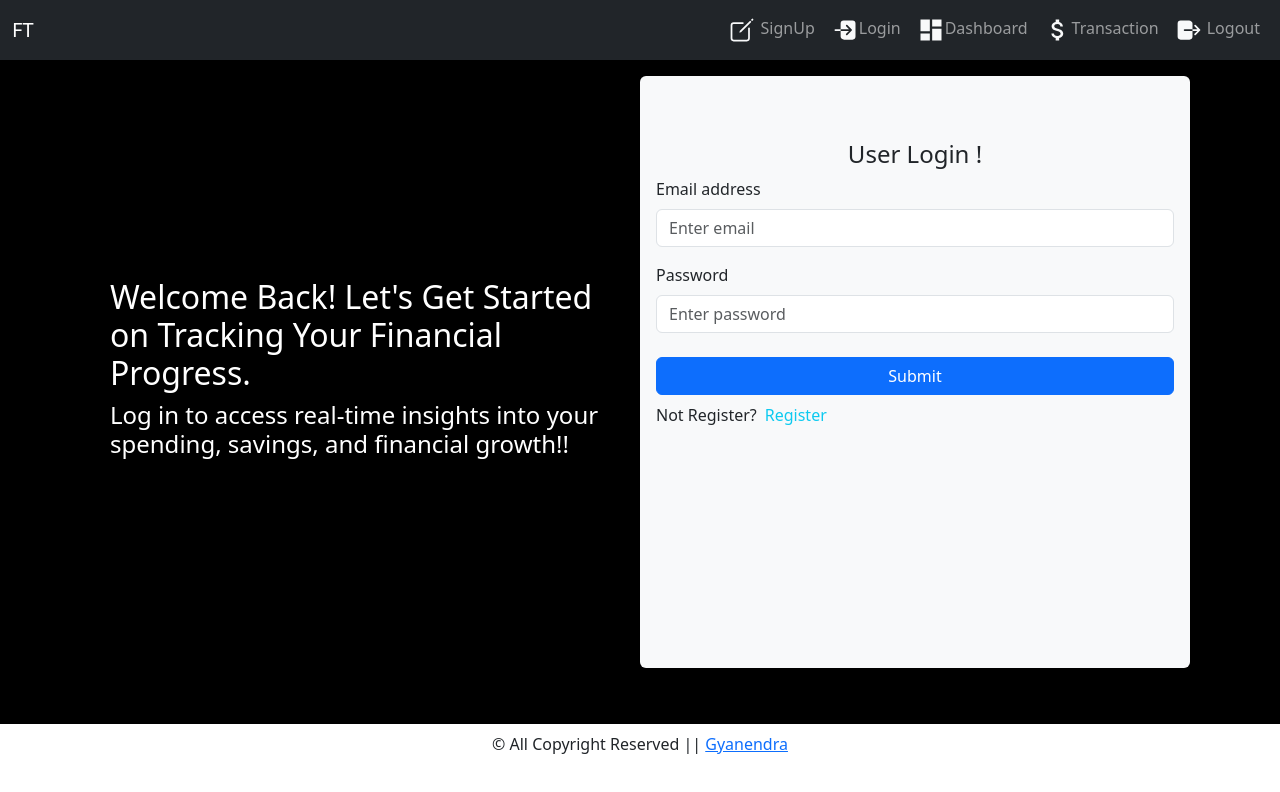
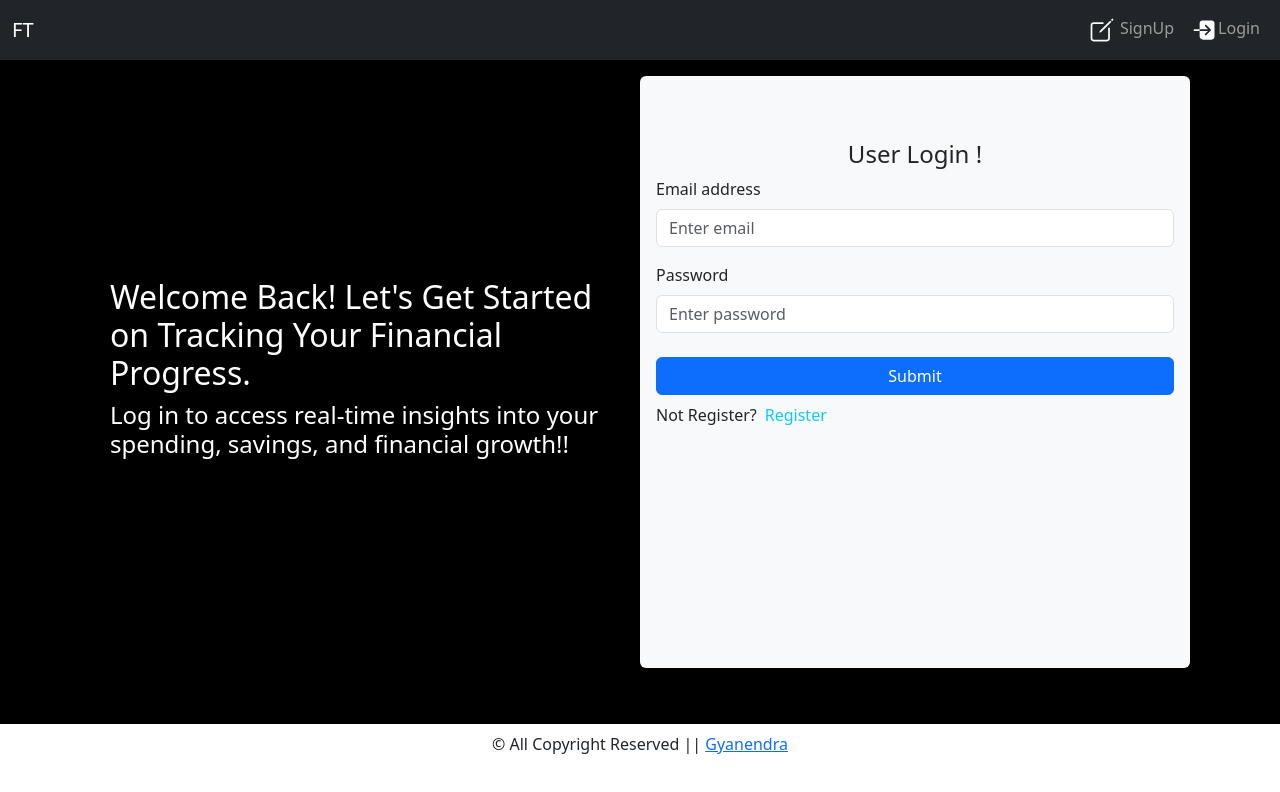
Before and after one commit to gyanendrapoudel/Finance-Tracker-, a React (Vite) app: page / in a window 1280 px wide. Shown: the top 792 px of the page. Built offline with nearby package versions, Linux system fonts and the light colour scheme.

Commit message:
conditionally pages rendering using login/logout functionality

```diff
--- a/src/components/Header.jsx
+++ b/src/components/Header.jsx
@@ -29,13 +29,8 @@ const Header=()=> {
         <Navbar.Toggle aria-controls="basic-navbar-nav" />
         <Navbar.Collapse id="basic-navbar-nav">
           <Nav className="ms-auto">
-            <Link className="nav-link" to="/signup">
-              <IoCreateOutline className="fs-3 text-light" /> SignUp
-            </Link>
-            <Link className="nav-link" to="/">
-              <IoLogIn className="fs-3 text-light" />
-              Login
-            </Link>
+            {user?._id ? (
+              <>
                 <Link className="nav-link" to="/dashboard">
                   <MdDashboard className="fs-3 text-light" />
                   Dashboard
@@ -46,8 +41,20 @@ const Header=()=> {
                 </Link>
 
                 <Link className="nav-link" to="/" onClick={handleLogout}>
-              <IoLogOut className="fs-3 text-light"  /> Logout
+                  <IoLogOut className="fs-3 text-light" /> Logout
                 </Link>
+              </>
+            ) : (
+              <>
+                <Link className="nav-link" to="/signup">
+                  <IoCreateOutline className="fs-3 text-light" /> SignUp
+                </Link>
+                <Link className="nav-link" to="/">
+                  <IoLogIn className="fs-3 text-light" />
+                  Login
+                </Link>
+              </>
+            )}
           </Nav>
         </Navbar.Collapse>
       </Container>
```
Lines whose indentation alone changed are shown as unchanged.
